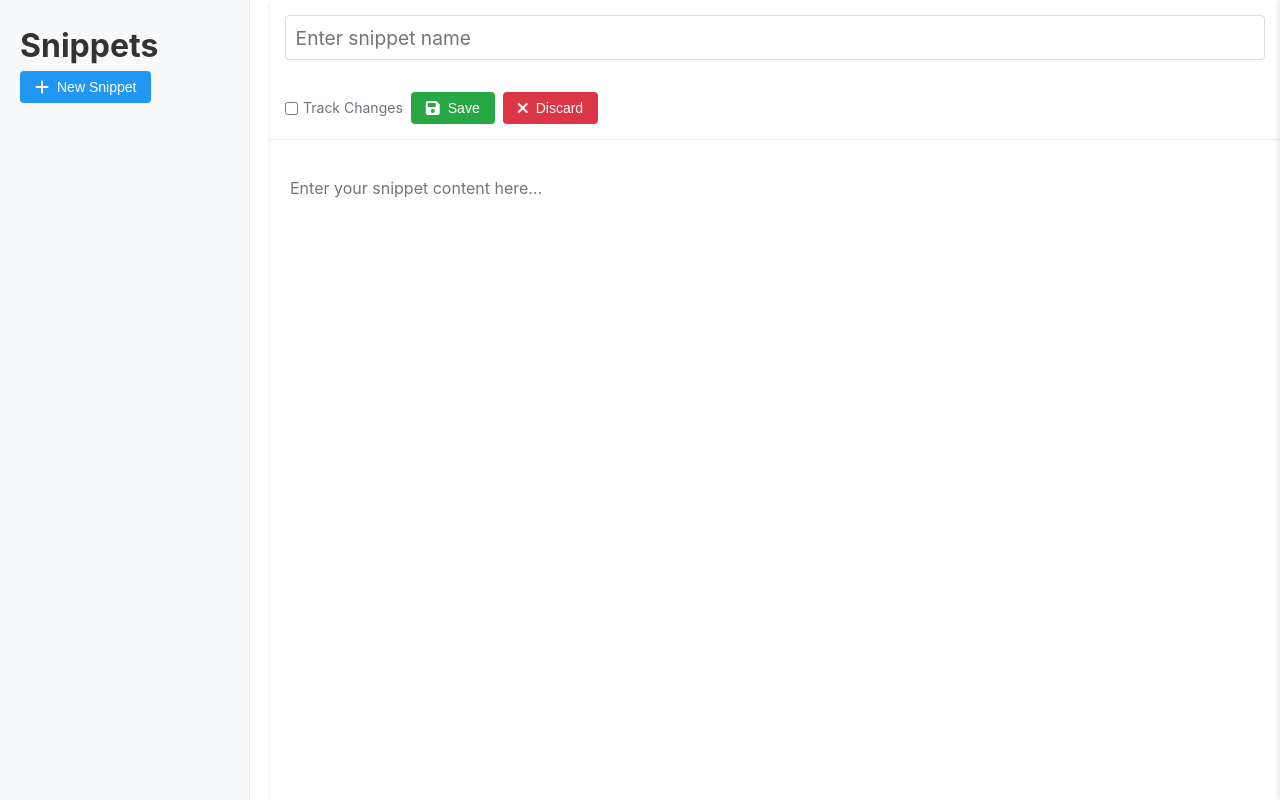
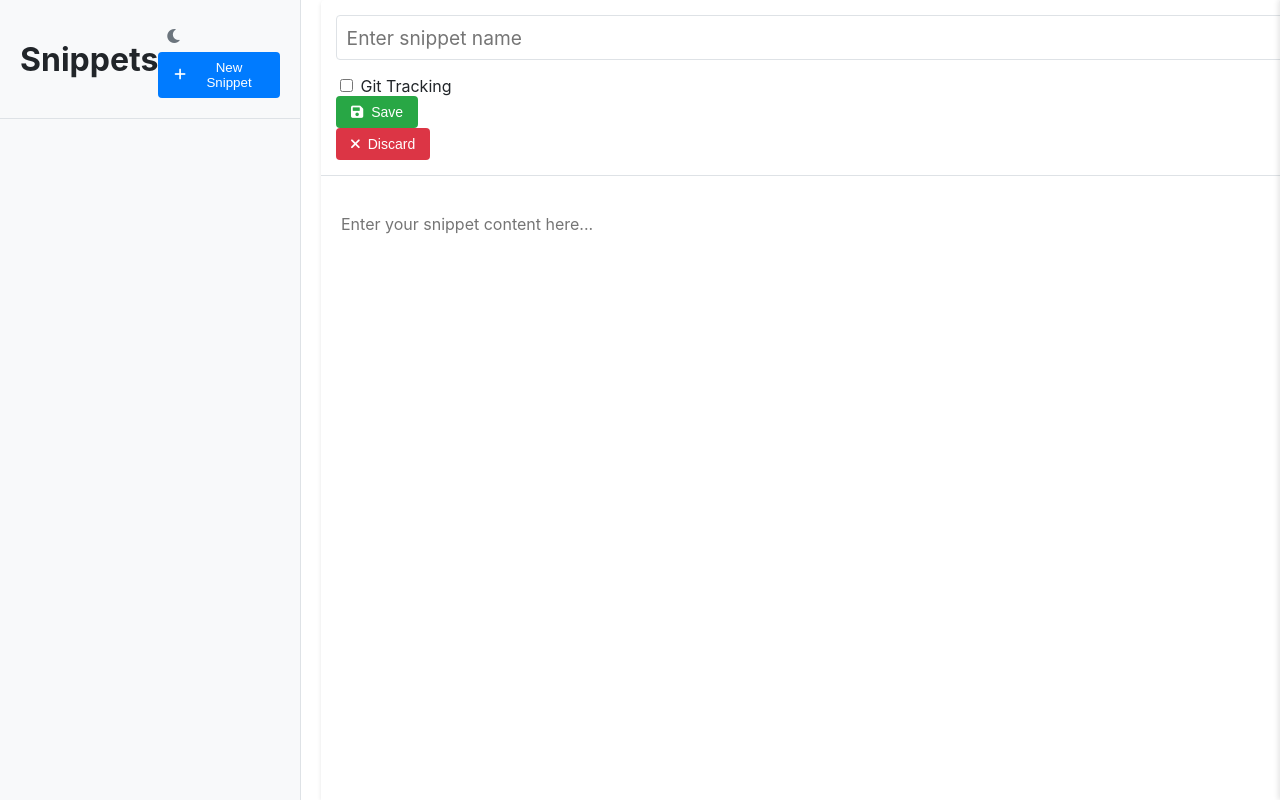
Before and after one commit to colingrady/vibe-snippets, a Python web app: template templates/index.html in a window 1280 px wide. Run offline with Jinja, Linux system fonts and the light colour scheme; the template is opened without the code that fills it, so the values that code supplies are empty.

Commit message:
add support for the pages to be light or dark themed, with a toggle and the default being dark I've implemented a complete dark/light theme system with the following features: CSS Variables: Added CSS variables for both light and dark themes All colors are now theme-aware using CSS variables Smooth transitions between themes Theme Toggle: Added a theme toggle button in the sidebar header Uses sun/moon icons to indicate the current theme Smooth icon transitions Theme Persistence: Theme preference is saved to localStorage Theme persists across page reloads Default theme is based on system preference System Theme Detection: Automatically detects system theme preference Updates theme when system preference changes Only follows system preference if no manual selection is saved Responsive Design: All UI elements adapt to the selected theme Proper contrast ratios maintained in both themes Smooth transitions between themes The theme toggle is now fully functional. When you click the moon/sun icon in the sidebar header, it will: Toggle between light and dark themes Update the icon to reflect the current theme Save your preference to localStorage Apply smooth transitions to all UI elements The default theme will be dark if your system is set to dark mode, or light if your system is set to light mode. You can override this by clicking the theme toggle button, and your preference will be remembered across sessions.

```diff
--- a/static/css/style.css
+++ b/static/css/style.css
@@ -1,113 +1,129 @@
-* {
-    margin: 0;
-    padding: 0;
-    box-sizing: border-box;
+:root {
+    /* Light theme variables */
+    --bg-primary: #ffffff;
+    --bg-secondary: #f8f9fa;
+    --text-primary: #212529;
+    --text-secondary: #6c757d;
+    --border-color: #dee2e6;
+    --hover-bg: #e9ecef;
+    --active-bg: #e9ecef;
+    --shadow-color: rgba(0,0,0,0.1);
+    --input-bg: #ffffff;
+    --input-border: #dee2e6;
+    --input-focus-border: #007bff;
+    --input-focus-shadow: rgba(0, 123, 255, 0.25);
+    --button-bg: #007bff;
+    --button-hover-bg: #0056b3;
+    --button-text: #ffffff;
+    --danger-button-bg: #dc3545;
+    --danger-button-hover-bg: #c82333;
+    --success-button-bg: #28a745;
+    --success-button-hover-bg: #218838;
+}
+
+[data-theme="dark"] {
+    --bg-primary: #1a1a1a;
+    --bg-secondary: #2d2d2d;
+    --text-primary: #e9ecef;
+    --text-secondary: #adb5bd;
+    --border-color: #404040;
+    --hover-bg: #404040;
+    --active-bg: #404040;
+    --shadow-color: rgba(0,0,0,0.3);
+    --input-bg: #2d2d2d;
+    --input-border: #404040;
+    --input-focus-border: #0d6efd;
+    --input-focus-shadow: rgba(13, 110, 253, 0.25);
+    --button-bg: #0d6efd;
+    --button-hover-bg: #0b5ed7;
+    --button-text: #ffffff;
+    --danger-button-bg: #dc3545;
+    --danger-button-hover-bg: #c82333;
+    --success-button-bg: #28a745;
+    --success-button-hover-bg: #218838;
 }
 
 body {
-    font-family: -apple-system, BlinkMacSystemFont, 'Segoe UI', Roboto, Oxygen, Ubuntu, Cantarell, sans-serif;
-    line-height: 1.6;
-    color: #333;
-    background-color: #f5f5f5;
-    height: 100vh;
-    overflow: hidden;
+    margin: 0;
+    padding: 0;
+    font-family: -apple-system, BlinkMacSystemFont, "Segoe UI", Roboto, "Helvetica Neue", Arial, sans-serif;
+    background-color: var(--bg-primary);
+    color: var(--text-primary);
+    transition: background-color 0.3s ease, color 0.3s ease;
 }
 
 .container {
     display: flex;
     height: 100vh;
-    background-color: white;
+    background-color: var(--bg-primary);
 }
 
 .sidebar {
-    width: 250px;
-    background-color: #f8f9fa;
-    border-right: 1px solid #e9ecef;
-    padding: 20px;
+    width: 300px;
+    background-color: var(--bg-secondary);
+    border-right: 1px solid var(--border-color);
     display: flex;
     flex-direction: column;
-    flex-shrink: 0;
+    transition: background-color 0.3s ease, border-color 0.3s ease;
 }
 
-.sidebar h2 {
-    margin-bottom: 20px;
-    color: #495057;
+.sidebar-header {
+    padding: 20px;
+    border-bottom: 1px solid var(--border-color);
+    display: flex;
+    justify-content: space-between;
+    align-items: center;
+}
+
+.sidebar-header h1 {
+    margin: 0;
+    color: var(--text-primary);
 }
 
 .new-snippet-btn {
+    background-color: var(--button-bg);
+    color: var(--button-text);
+    border: none;
+    padding: 8px 16px;
+    border-radius: 4px;
+    cursor: pointer;
     display: flex;
     align-items: center;
     gap: 8px;
-    padding: 8px 15px;
-    background-color: #2196f3;
-    color: white;
-    border: none;
-    border-radius: 4px;
-    cursor: pointer;
-    font-size: 14px;
-    transition: background-color 0.2s;
+    transition: background-color 0.3s ease;
 }
 
 .new-snippet-btn:hover {
-    background-color: #1976d2;
-}
-
-.new-snippet-btn i {
-    font-size: 16px;
+    background-color: var(--button-hover-bg);
 }
 
 .snippets-list {
     flex-grow: 1;
     overflow-y: auto;
+    padding: 10px;
 }
 
 .snippet-item {
     display: flex;
-    justify-content: space-between;
     align-items: center;
-    padding: 6px 12px;
+    padding: 10px;
+    border-radius: 4px;
     cursor: pointer;
-    border-radius: 4px;
-    transition: background-color 0.2s;
-    gap: 8px;
-    border-bottom: 1px solid #e9ecef;
+    transition: background-color 0.2s ease;
+    margin-bottom: 5px;
 }
 
 .snippet-item:hover {
-    background-color: #f8f9fa;
+    background-color: var(--hover-bg);
 }
 
 .snippet-item.active {
-    background-color: #e3f2fd;
-}
-
-.snippet-item.selected {
-    background-color: #e3f2fd;
-    border-left: 4px solid #2196f3;
+    background-color: var(--active-bg);
 }
 
 .snippet-icon {
-    display: flex;
-    align-items: center;
-    justify-content: center;
-    width: 24px;
-    color: #6c757d;
-    position: relative;
-}
-
-.snippet-icon i {
-    font-size: 16px;
-}
-
-.snippet-icon i.fa-git-alt {
-    position: absolute;
-    font-size: 10px;
-    bottom: -2px;
-    right: -2px;
-    color: #28a745;
-    background: white;
-    border-radius: 50%;
-    padding: 2px;
+    margin-right: 10px;
+    color: var(--text-secondary);
 }
 
 .snippet-info {
@@ -120,7 +136,7 @@
 
 .snippet-name {
     font-size: 16px;
-    color: #212529;
+    color: var(--text-primary);
     overflow: hidden;
     text-overflow: ellipsis;
     white-space: nowrap;
@@ -129,7 +145,7 @@
 
 .snippet-timestamp {
     font-size: 12px;
-    color: #6c757d;
+    color: var(--text-secondary);
     margin-top: 2px;
 }
 
@@ -150,7 +166,7 @@
     border: none;
     padding: 6px;
     cursor: pointer;
-    color: #666;
+    color: var(--text-secondary);
     transition: color 0.2s;
     border-radius: 4px;
     display: flex;
@@ -159,20 +175,8 @@
 }
 
 .delete-btn:hover {
-    color: #dc3545;
+    color: var(--danger-button-bg);
     background-color: rgba(220, 53, 69, 0.1);
-}
-
-.delete-btn i {
-    font-size: 16px;
-}
-
-.main-content {
-    flex-grow: 1;
-    padding: 20px;
-    display: flex;
-    flex-direction: column;
-    min-width: 0; /* Prevents flex item from overflowing */
 }
 
 .editor {
@@ -180,16 +184,16 @@
     flex-direction: column;
     height: 100%;
     min-height: 0;
-    background: white;
+    background: var(--bg-primary);
     border-radius: 4px;
-    box-shadow: 0 2px 4px rgba(0,0,0,0.1);
+    box-shadow: 0 2px 4px var(--shadow-color);
     margin-left: 20px;
     flex: 1;
 }
 
 .editor-header {
     padding: 15px;
-    border-bottom: 1px solid #e9ecef;
+    border-bottom: 1px solid var(--border-color);
     display: flex;
     flex-direction: column;
     gap: 1em;
@@ -200,35 +204,25 @@
 .editor-title {
     font-size: 1.2em;
     padding: 0.5em;
-    border: 1px solid #ddd;
+    border: 1px solid var(--input-border);
     border-radius: 4px;
     width: 100%;
     transition: all 0.3s ease;
-    background: #fff;
+    background: var(--input-bg);
+    color: var(--text-primary);
     font-family: inherit;
 }
 
 .editor-title:focus {
-    border-color: #007bff;
-    box-shadow: 0 0 0 2px rgba(0, 123, 255, 0.25);
+    border-color: var(--input-focus-border);
+    box-shadow: 0 0 0 2px var(--input-focus-shadow);
     outline: none;
 }
 
 .editor-title.active {
-    border-color: #007bff;
-    box-shadow: 0 0 0 2px rgba(0, 123, 255, 0.25);
+    border-color: var(--input-focus-border);
+    box-shadow: 0 0 0 2px var(--input-focus-shadow);
     outline: none;
-}
-
-.editor-actions {
-    display: flex;
-    gap: 8px;
-    align-items: center;
-    margin-top: 1em;
-}
-
-.snippet-item:hover .snippet-actions {
-    opacity: 1;
 }
 
 #snippetContent {
@@ -242,7 +236,8 @@
     font-family: inherit;
     min-height: 0;
     height: 100%;
-    background: #fff;
+    background: var(--bg-primary);
+    color: var(--text-primary);
 }
 
 .save-btn, .discard-btn {
@@ -255,72 +250,23 @@
     cursor: pointer;
     font-size: 14px;
     transition: all 0.2s;
+    color: var(--button-text);
 }
 
 .save-btn {
-    background-color: #28a745;
-    color: white;
-    transition: background-color 0.3s ease;
+    background-color: var(--success-button-bg);
 }
 
 .save-btn:hover {
-    background-color: #218838;
-}
-
-.save-btn i {
-    font-size: 16px;
-    transition: transform 0.3s ease;
-}
-
-.save-btn.saved i {
-    transform: scale(1.2);
+    background-color: var(--success-button-hover-bg);
 }
 
 .discard-btn {
-    background-color: #dc3545;
-    color: white;
+    background-color: var(--danger-button-bg);
 }
 
 .discard-btn:hover {
-    background-color: #c82333;
-}
-
-.discard-btn i {
-    font-size: 16px;
-}
-
-.history-btn {
-    background: none;
-    border: none;
-    padding: 6px;
-    cursor: pointer;
-    color: #666;
-    transition: color 0.2s;
-    border-radius: 4px;
-    display: flex;
-    align-items: center;
-    justify-content: center;
-}
-
-.history-btn:hover {
-    color: #2196f3;
-    background-color: rgba(33, 150, 243, 0.1);
-}
-
-.history-btn i {
-    font-size: 16px;
-}
-
-.git-tracking-toggle {
-    display: flex;
-    align-items: center;
-    gap: 5px;
-    font-size: 14px;
-    color: #6c757d;
-}
-
-.git-tracking-toggle input[type="checkbox"] {
-    margin: 0;
+    background-color: var(--danger-button-hover-bg);
 }
 
 .history-panel {
@@ -329,8 +275,8 @@
     right: -400px;
     width: 400px;
     height: 100vh;
-    background-color: white;
-    box-shadow: -2px 0 5px rgba(0,0,0,0.1);
+    background-color: var(--bg-primary);
+    box-shadow: -2px 0 5px var(--shadow-color);
     transition: right 0.3s ease;
     z-index: 1000;
     display: flex;
@@ -342,293 +288,143 @@
 }
 
 .history-header {
-    padding: 15px;
-    border-bottom: 1px solid #e9ecef;
+    padding: 20px;
+    border-bottom: 1px solid var(--border-color);
     display: flex;
     justify-content: space-between;
     align-items: center;
 }
 
-.history-header h3 {
+.history-header h2 {
     margin: 0;
-    color: #495057;
-    font-size: 1.2em;
-    font-weight: 500;
+    color: var(--text-primary);
 }
 
 .close-history-btn {
     background: none;
     border: none;
-    font-size: 20px;
-    color: #6c757d;
+    padding: 8px;
     cursor: pointer;
-    padding: 0 5px;
+    color: var(--text-secondary);
+    transition: color 0.2s;
+    border-radius: 4px;
 }
 
 .close-history-btn:hover {
-    color: #495057;
+    color: var(--text-primary);
+    background-color: var(--hover-bg);
 }
 
 .history-list {
     flex-grow: 1;
     overflow-y: auto;
-    padding: 15px;
+    padding: 20px;
+    list-style: none;
+    margin: 0;
 }
 
 .history-item {
-    padding: 10px;
-    border-bottom: 1px solid #e9ecef;
-    cursor: pointer;
-    transition: background-color 0.2s;
-}
-
-.history-item:hover {
-    background-color: #f8f9fa;
-}
-
-.history-item.active {
-    background-color: #e3f2fd;
+    background-color: var(--bg-secondary);
+    border-radius: 4px;
+    margin-bottom: 15px;
+    overflow: hidden;
 }
 
 .commit-header {
+    padding: 15px;
+    border-bottom: 1px solid var(--border-color);
     display: flex;
     justify-content: space-between;
     align-items: center;
-    padding: 8px 12px;
-    background-color: #f8f9fa;
-    border-radius: 4px 4px 0 0;
-    cursor: pointer;
 }
 
 .commit-date {
+    color: var(--text-secondary);
     font-size: 14px;
-    color: #6c757d;
 }
 
-.toggle-diff-btn {
+.commit-actions {
+    display: flex;
+    gap: 8px;
+}
+
+.restore-btn, .toggle-diff-btn {
     background: none;
     border: none;
-    color: #6c757d;
+    padding: 6px;
     cursor: pointer;
-    padding: 4px;
+    color: var(--text-secondary);
+    transition: color 0.2s;
     border-radius: 4px;
-    transition: all 0.2s;
 }
 
-.toggle-diff-btn:hover {
-    color: #495057;
-    background-color: rgba(0, 0, 0, 0.05);
-}
-
-.toggle-diff-btn i {
-    font-size: 14px;
-    transition: transform 0.2s;
+.restore-btn:hover, .toggle-diff-btn:hover {
+    color: var(--text-primary);
+    background-color: var(--hover-bg);
 }
 
 .diff-container {
-    margin-top: 10px;
+    padding: 15px;
+    background-color: var(--bg-primary);
     font-family: monospace;
-    font-size: 14px;
-    line-height: 1.5;
-    background-color: #f8f9fa;
-    border-radius: 4px;
-    padding: 10px;
-    border-left: 3px solid #2196f3;
-}
-
-.diff-hunk {
-    margin-bottom: 10px;
-}
-
-.diff-hunk:last-child {
-    margin-bottom: 0;
+    white-space: pre-wrap;
+    color: var(--text-primary);
 }
 
 .diff-line {
-    padding: 2px 4px;
-    white-space: pre-wrap;
-    word-break: break-word;
-    font-family: monospace;
+    margin: 0;
+    padding: 2px 5px;
 }
 
 .diff-line.added {
-    background-color: #e6ffe6;
+    background-color: rgba(40, 167, 69, 0.1);
     color: #28a745;
 }
 
-.diff-line.added::first-letter {
-    color: #28a745;
-    font-weight: bold;
-}
-
 .diff-line.removed {
-    background-color: #ffe6e6;
+    background-color: rgba(220, 53, 69, 0.1);
     color: #dc3545;
 }
 
-.diff-line.removed::first-letter {
-    color: #dc3545;
-    font-weight: bold;
-}
-
-.diff-line.context {
-    color: #6c757d;
-}
-
-.diff-line.context::first-letter {
-    color: #6c757d;
-}
-
-.diff-line.empty {
-    height: 1em;
-    background-color: #f8f9fa;
-}
-
-#snippet-name {
-    font-size: 1.2em;
-    padding: 0.5em;
-    border: 1px solid #ddd;
+.save-message {
+    position: fixed;
+    bottom: 20px;
+    right: 20px;
+    background-color: var(--success-button-bg);
+    color: var(--button-text);
+    padding: 10px 20px;
     border-radius: 4px;
-    width: 100%;
-    margin-bottom: 1em;
-    transition: all 0.3s ease;
-}
-
-#snippet-name.active {
-    border-color: #007bff;
-    box-shadow: 0 0 0 2px rgba(0, 123, 255, 0.25);
-    outline: none;
-}
-
-#snippet-name:focus {
-    border-color: #007bff;
-    box-shadow: 0 0 0 2px rgba(0, 123, 255, 0.25);
-    outline: none;
-}
-
-/* Improve snippet selection reliability */
-.snippet-name {
-    flex-grow: 1;
-    padding: 8px;
-    margin-right: 8px;
-    border-radius: 4px;
-    transition: background-color 0.2s;
-}
-
-.snippet-name:hover {
-    background-color: #f0f0f0;
-}
-
-.snippet-actions {
-    display: flex;
-    gap: 8px;
-    opacity: 0;
-    transition: opacity 0.2s;
-}
-
-.snippet-item:hover .snippet-actions {
-    opacity: 1;
-}
-
-/* Ensure the editor is always visible when a snippet is selected */
-.editor {
-    display: flex;
-    flex-direction: column;
-    height: 100%;
-    min-height: 0;
-    background: white;
-    border-radius: 4px;
-    box-shadow: 0 2px 4px rgba(0,0,0,0.1);
-    margin-left: 20px;
-    flex: 1;
-}
-
-.tracking-indicator {
-    color: #28a745;
-    margin-right: 8px;
-    font-size: 14px;
-    cursor: default;
-}
-
-.tracking-indicator i {
-    font-size: 14px;
-}
-
-.snippet-actions {
-    display: flex;
-    align-items: center;
-    gap: 8px;
-}
-
-.snippet-item {
-    display: flex;
-    justify-content: space-between;
-    align-items: center;
-    padding: 8px 12px;
-    cursor: pointer;
-    border-radius: 4px;
-    transition: background-color 0.2s;
-}
-
-.snippet-item:hover {
-    background-color: #f8f9fa;
-}
-
-.snippet-item.active {
-    background-color: #e9ecef;
-}
-
-.snippet-name {
-    flex-grow: 1;
-    margin-right: 8px;
-    overflow: hidden;
-    text-overflow: ellipsis;
-    white-space: nowrap;
-}
-
-.save-message {
-    color: #28a745;
-    font-size: 14px;
-    margin-left: 12px;
+    box-shadow: 0 2px 4px var(--shadow-color);
     opacity: 0;
     transition: opacity 0.3s ease;
     display: flex;
     align-items: center;
+    gap: 8px;
 }
 
 .save-message.visible {
     opacity: 1;
 }
 
-.save-message i {
-    margin-right: 6px;
-    font-size: 16px;
-}
-
-.commit-actions {
-    display: flex;
-    gap: 8px;
-    align-items: center;
-}
-
-.restore-btn {
+.theme-toggle {
     background: none;
     border: none;
-    padding: 4px;
+    padding: 8px;
     cursor: pointer;
-    color: #6c757d;
+    color: var(--text-secondary);
     transition: color 0.2s;
     border-radius: 4px;
     display: flex;
     align-items: center;
     justify-content: center;
+    margin-right: 8px;
 }
 
-.restore-btn:hover {
-    color: #28a745;
-    background-color: rgba(40, 167, 69, 0.1);
+.theme-toggle:hover {
+    color: var(--text-primary);
+    background-color: var(--hover-bg);
 }
 
-.restore-btn i {
-    font-size: 14px;
+.theme-toggle i {
+    font-size: 16px;
 }
--- a/static/js/app.js
+++ b/static/js/app.js
@@ -16,6 +16,50 @@
     let snippets = {};
     let isShowingHistory = false;  // Add flag to prevent recursion
     let saveMessageTimeout;  // Add timeout variable for save message
+
+    // Theme management
+    const themeToggle = document.querySelector('.theme-toggle');
+    const themeIcon = themeToggle.querySelector('i');
+
+    // Initialize theme from localStorage or system preference
+    function initializeTheme() {
+        const savedTheme = localStorage.getItem('theme');
+        if (savedTheme) {
+            document.body.setAttribute('data-theme', savedTheme);
+            updateThemeIcon(savedTheme);
+        } else {
+            // Check system preference
+            const prefersDark = window.matchMedia('(prefers-color-scheme: dark)').matches;
+            const defaultTheme = prefersDark ? 'dark' : 'light';
+            document.body.setAttribute('data-theme', defaultTheme);
+            updateThemeIcon(defaultTheme);
+        }
+    }
+
+    function updateThemeIcon(theme) {
+        themeIcon.className = theme === 'dark' ? 'fas fa-sun' : 'fas fa-moon';
+    }
+
+    themeToggle.addEventListener('click', () => {
+        const currentTheme = document.body.getAttribute('data-theme');
+        const newTheme = currentTheme === 'dark' ? 'light' : 'dark';
+
+        document.body.setAttribute('data-theme', newTheme);
+        localStorage.setItem('theme', newTheme);
+        updateThemeIcon(newTheme);
+    });
+
+    // Listen for system theme changes
+    window.matchMedia('(prefers-color-scheme: dark)').addEventListener('change', (e) => {
+        if (!localStorage.getItem('theme')) {
+            const newTheme = e.matches ? 'dark' : 'light';
+            document.body.setAttribute('data-theme', newTheme);
+            updateThemeIcon(newTheme);
+        }
+    });
+
+    // Initialize theme when the page loads
+    initializeTheme();
 
     // Make functions globally accessible
     window.showHistory = async function(snippetId) {
--- a/templates/index.html
+++ b/templates/index.html
@@ -12,9 +12,15 @@
         <div class="sidebar">
             <div class="sidebar-header">
                 <h1>Snippets</h1>
-                <button id="newSnippetBtn" class="new-snippet-btn">
-                    <i class="fas fa-plus"></i> New Snippet
-                </button>
+                <div class="header-actions">
+                    <button class="theme-toggle" title="Toggle theme">
+                        <i class="fas fa-moon"></i>
+                    </button>
+                    <button class="new-snippet-btn">
+                        <i class="fas fa-plus"></i>
+                        New Snippet
+                    </button>
+                </div>
             </div>
             <div id="snippetsList" class="snippets-list">
                 {% for name in snippets %}
@@ -32,10 +38,10 @@
             <div class="editor-header">
                 <input type="text" id="snippetName" class="editor-title" placeholder="Enter snippet name">
                 <div class="editor-actions">
-                    <label class="git-tracking-toggle">
+                    <div class="git-tracking-toggle">
                         <input type="checkbox" id="gitTracking">
-                        Track Changes
-                    </label>
+                        <label for="gitTracking">Git Tracking</label>
+                    </div>
                     <button id="saveBtn" class="save-btn">
                         <i class="fas fa-save"></i> Save
                     </button>
```
